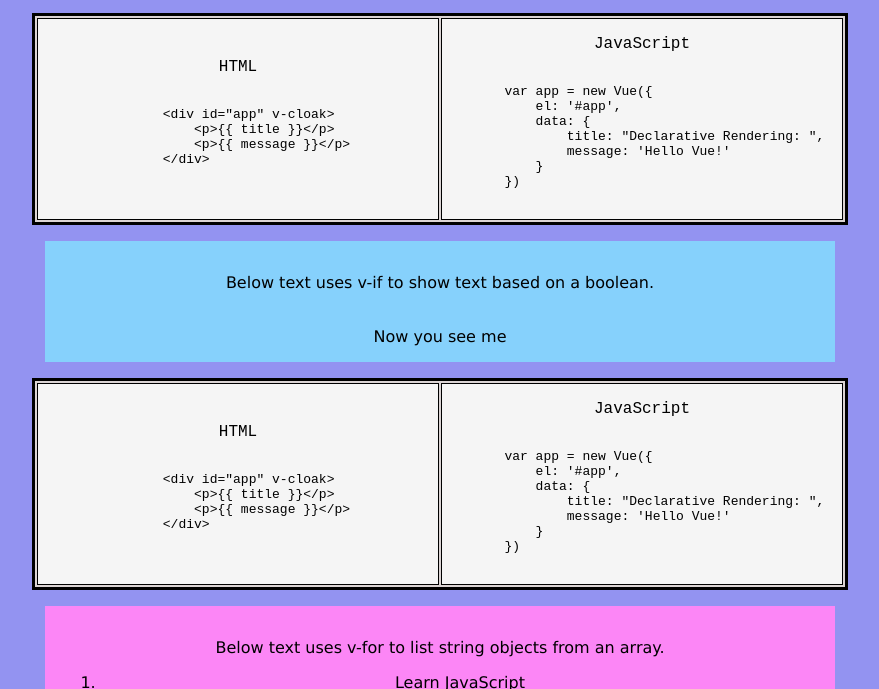
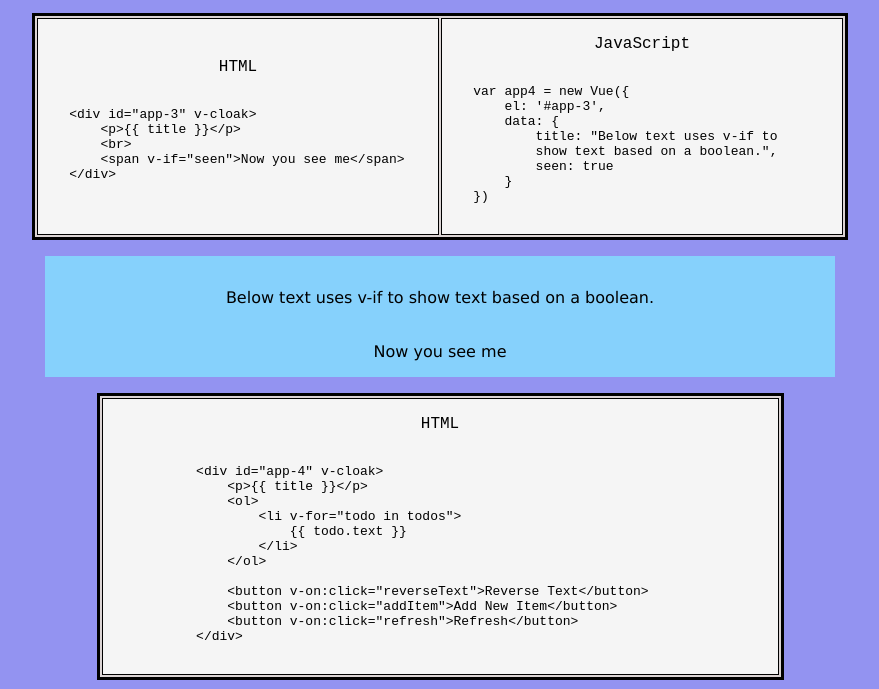
Before and after one commit to walterlee7/vue-tutorial, a website: page build/index.html in a window 1280 px wide. Shown: the part 1852-2541 px from the top of the page, without its empty margins (200-1079 px from the left). Drawn offline with nearby package versions, Linux system fonts and the light colour scheme.

Commit message:
code display update

```diff
--- a/build/index.html
+++ b/build/index.html
@@ -154,9 +154,10 @@
                 <p id="center">HTML</p>
                 <pre id="code">
                         <code>
-                &lt;div id="app" v-cloak&gt;
+    &lt;div id="app-3" v-cloak&gt;
         &lt;p&gt;{{ title }}&lt;/p&gt;
-                    &lt;p&gt;{{ message }}&lt;/p&gt;
+        &lt;br&gt;
+        &lt;span v-if="seen"&gt;Now you see me&lt;/span&gt;
     &lt;/div&gt;
                         </code>
                     </pre>
@@ -165,11 +166,12 @@
                 <p id="center">JavaScript</p>
                 <pre id="code">
                         <code>
-        var app = new Vue({
-            el: '#app',
+    var app4 = new Vue({
+        el: '#app-3',
         data: {
-                title: "Declarative Rendering: ",
-                message: 'Hello Vue!'
+            title: "Below text uses v-if to
+            show text based on a boolean.",
+            seen: true
         }
     })
                         </code>
@@ -187,25 +189,56 @@
     <table id="table">
         <tr>
             <td id="box">
-                <p id="center">HTML</p>
+                <p id="center-2">HTML</p>
                 <pre id="code">
                         <code>
-                &lt;div id="app" v-cloak&gt;
+            &lt;div id="app-4" v-cloak&gt;
                 &lt;p&gt;{{ title }}&lt;/p&gt;
-                    &lt;p&gt;{{ message }}&lt;/p&gt;
+                &lt;ol&gt;
+                    &lt;li v-for="todo in todos"&gt;
+                        {{ todo.text }}
+                    &lt;/li&gt;
+                &lt;/ol&gt;
+
+                &lt;button v-on:click="reverseText"&gt;Reverse Text&lt;/button&gt;
+                &lt;button v-on:click="addItem"&gt;Add New Item&lt;/button&gt;
+                &lt;button v-on:click="refresh"&gt;Refresh&lt;/button&gt;
             &lt;/div&gt;
                         </code>
                     </pre>
             </td>
+        </tr>
+    </table>
+
+    <table id="table">
+        <tr>
             <td id="box">
-                <p id="center">JavaScript</p>
+                <p id="center-2">JavaScript</p>
                 <pre id="code">
                             <code>
-        var app = new Vue({
-            el: '#app',
+    var app5 = new Vue({
+        el: '#app-4',
         data: {
-                title: "Declarative Rendering: ",
-                message: 'Hello Vue!'
+            title: "Below text uses v-for to list string objects from an array.",
+            todos: [
+                { text: 'Learn JavaScript' },
+                { text: 'Learn Vue' },
+                { text: 'Build something awesome' }
+            ]
+        },
+        methods: {
+
+            reverseText: function () {
+                this.todos[0].text = this.todos[0].text.split('').reverse().join('')
+            },
+
+            addItem: function () {
+                app5.todos.push({ text: 'New item' })
+            },
+
+            refresh: function () {
+                window.location.reload();
+            }
         }
     })
                             </code>
--- a/build/style.css
+++ b/build/style.css
@@ -62,6 +62,11 @@
 #center {
     text-align: center;
     width: 400px;
+}
+
+#center-2 {
+    text-align: center;
+    width: 675px;
 }
 
 #box {
```
Also changed, not shown: build/code.html (+12 -0 lines). Lines whose indentation alone changed are shown as unchanged.
